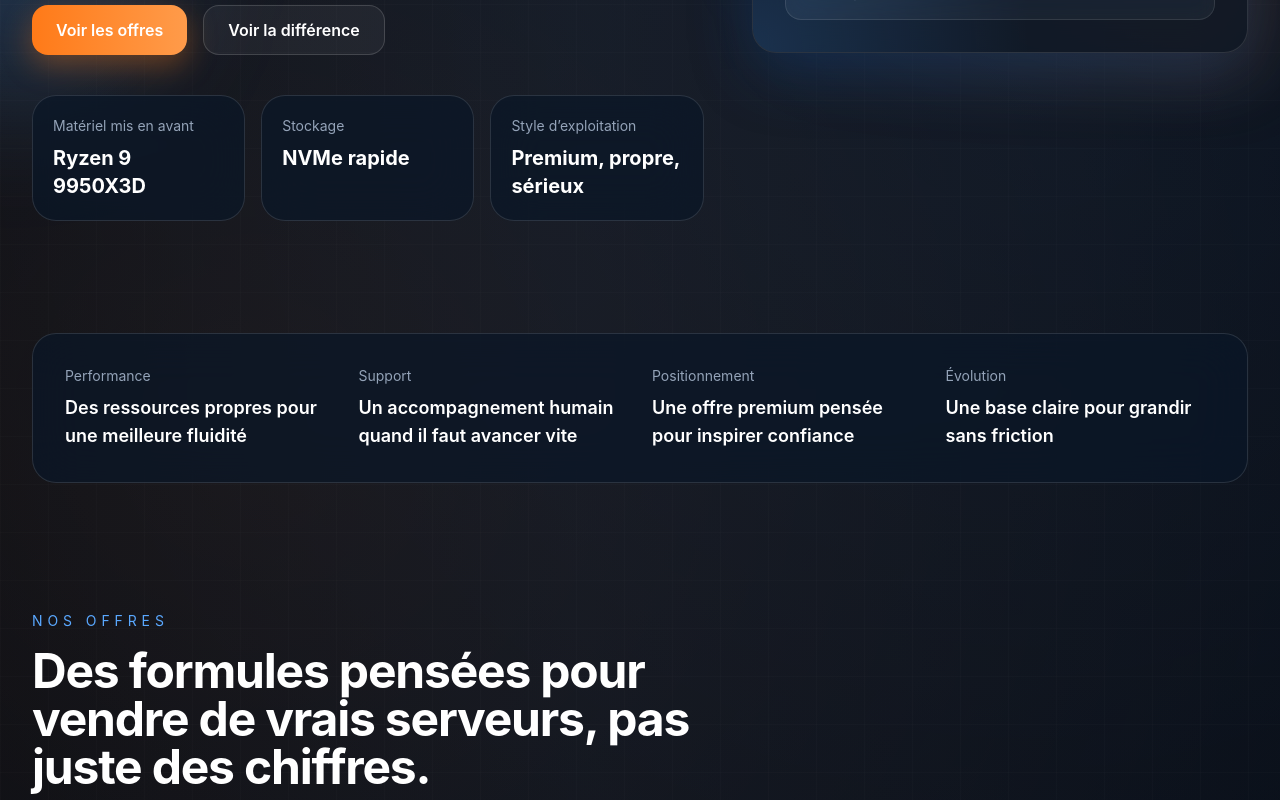
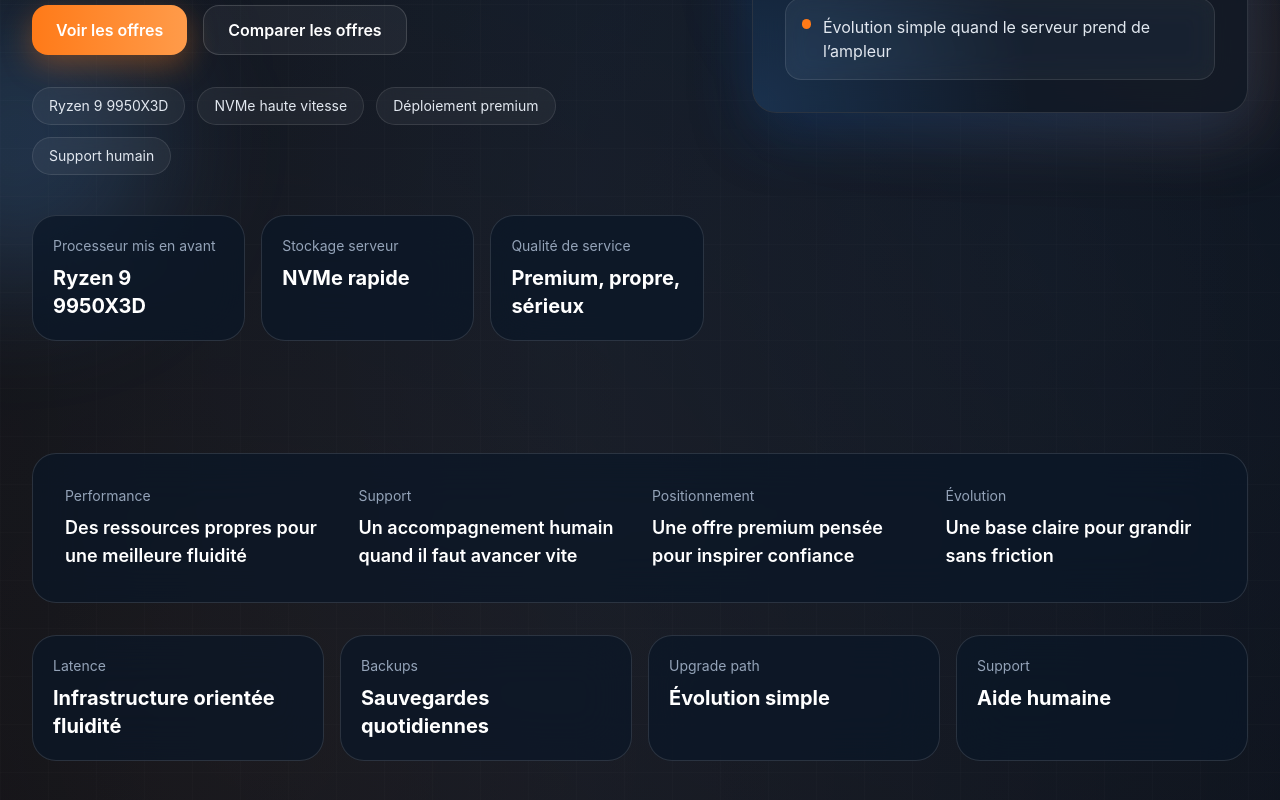
Before and after one commit to aiclawbot2026-hue/Web, a Next.js app: page / in a window 1280 px wide. Shown: the part 1100-1900 px from the top of the page. Built offline with nearby package versions, Linux system fonts and the light colour scheme.

Commit message:
Add V5 premium hoster sections

```diff
--- a/app/page.tsx
+++ b/app/page.tsx
@@ -116,6 +116,32 @@ const trust = [
   "Une communication premium qui rend le service crédible dès les premières secondes",
 ];
 
+const infraBadges = [
+  "Ryzen 9 9950X3D",
+  "NVMe haute vitesse",
+  "Déploiement premium",
+  "Support humain",
+];
+
+const addons = [
+  {
+    name: "Sauvegardes renforcées",
+    text: "Pour les serveurs qui veulent une stratégie de sauvegarde encore plus rassurante.",
+  },
+  {
+    name: "Support prioritaire",
+    text: "Pour les clients qui veulent des réponses plus rapides et un suivi plus direct.",
+  },
+  {
+    name: "Accompagnement migration",
+    text: "Pour déplacer un serveur existant avec moins de friction et plus de sérénité.",
+  },
+  {
+    name: "Évolution RAM / stockage",
+    text: "Pour accompagner la croissance sans casser l’existant ni repartir de zéro.",
+  },
+];
+
 export default function Page() {
   return (
     <main className="relative overflow-hidden bg-[#050b14] text-white">
@@ -157,20 +183,28 @@ export default function Page() {
 
             <div className="mt-8 flex flex-col gap-4 sm:flex-row">
               <a href="#offers" className="cta-primary">Voir les offres</a>
-              <a href="#comparison" className="cta-secondary">Voir la différence</a>
+              <a href="#comparison" className="cta-secondary">Comparer les offres</a>
+            </div>
+
+            <div className="mt-8 flex flex-wrap gap-3">
+              {infraBadges.map((item) => (
+                <div key={item} className="rounded-full border border-white/10 bg-white/5 px-4 py-2 text-sm text-slate-200 backdrop-blur-md">
+                  {item}
+                </div>
+              ))}
             </div>
 
             <div className="mt-10 grid max-w-4xl gap-4 sm:grid-cols-3">
               <div className="glass-card p-5">
-                <div className="text-sm text-slate-400">Matériel mis en avant</div>
+                <div className="text-sm text-slate-400">Processeur mis en avant</div>
                 <div className="mt-2 text-xl font-bold text-white">Ryzen 9 9950X3D</div>
               </div>
               <div className="glass-card p-5">
-                <div className="text-sm text-slate-400">Stockage</div>
+                <div className="text-sm text-slate-400">Stockage serveur</div>
                 <div className="mt-2 text-xl font-bold text-white">NVMe rapide</div>
               </div>
               <div className="glass-card p-5">
-                <div className="text-sm text-slate-400">Style d’exploitation</div>
+                <div className="text-sm text-slate-400">Qualité de service</div>
                 <div className="mt-2 text-xl font-bold text-white">Premium, propre, sérieux</div>
               </div>
             </div>
@@ -219,6 +253,29 @@ export default function Page() {
             <div>
               <div className="text-sm text-slate-400">Évolution</div>
               <div className="mt-2 text-lg font-semibold text-white">Une base claire pour grandir sans friction</div>
+            </div>
+          </div>
+        </div>
+      </section>
+
+      <section className="relative z-10 pb-8">
+        <div className="section-shell">
+          <div className="grid gap-4 md:grid-cols-4">
+            <div className="glass-card p-5">
+              <div className="text-sm text-slate-400">Latence</div>
+              <div className="mt-2 text-xl font-bold text-white">Infrastructure orientée fluidité</div>
+            </div>
+            <div className="glass-card p-5">
+              <div className="text-sm text-slate-400">Backups</div>
+              <div className="mt-2 text-xl font-bold text-white">Sauvegardes quotidiennes</div>
+            </div>
+            <div className="glass-card p-5">
+              <div className="text-sm text-slate-400">Upgrade path</div>
+              <div className="mt-2 text-xl font-bold text-white">Évolution simple</div>
+            </div>
+            <div className="glass-card p-5">
+              <div className="text-sm text-slate-400">Support</div>
+              <div className="mt-2 text-xl font-bold text-white">Aide humaine</div>
             </div>
           </div>
         </div>
@@ -326,6 +383,27 @@ export default function Page() {
       </section>
 
       <section className="relative z-10 py-24">
+        <div className="section-shell">
+          <div className="mb-6 max-w-3xl">
+            <div className="text-sm uppercase tracking-[0.35em] text-primary">Options & services</div>
+            <h2 className="section-title mt-4">Une offre serveur qui peut évoluer avec votre projet.</h2>
+            <p className="section-copy mt-5">
+              Le site doit aussi montrer que le service n’est pas figé. Vous pouvez démarrer proprement, puis ajouter les options qui correspondent réellement à votre besoin.
+            </p>
+          </div>
+
+          <div className="grid gap-6 md:grid-cols-2 xl:grid-cols-4">
+            {addons.map((item) => (
+              <div key={item.name} className="glass-card p-6">
+                <div className="text-xl font-bold text-white">{item.name}</div>
+                <p className="mt-4 leading-7 text-slate-300">{item.text}</p>
+              </div>
+            ))}
+          </div>
+        </div>
+      </section>
+
+      <section className="relative z-10 py-24">
         <div className="section-shell grid gap-6 lg:grid-cols-[0.95fr_1.05fr]">
           <div className="glass-card p-8 md:p-10">
             <div className="text-sm uppercase tracking-[0.35em] text-primary">Preuves & confiance</div>
@@ -382,6 +460,34 @@ export default function Page() {
         </div>
       </section>
 
+      <section className="relative z-10 py-24">
+        <div className="section-shell">
+          <div className="glass-card grid gap-6 p-8 md:grid-cols-3 md:p-10">
+            <div>
+              <div className="text-sm uppercase tracking-[0.35em] text-primary">Infrastructure</div>
+              <div className="mt-3 text-2xl font-bold text-white">Base matérielle haut de gamme</div>
+              <p className="mt-4 leading-7 text-slate-300">
+                Une présentation pensée pour montrer que le service repose sur un matériel sérieux et une logique d’exploitation propre.
+              </p>
+            </div>
+            <div>
+              <div className="text-sm uppercase tracking-[0.35em] text-primary">Usage</div>
+              <div className="mt-3 text-2xl font-bold text-white">Survie, communauté, moddé</div>
+              <p className="mt-4 leading-7 text-slate-300">
+                Le site parle autant aux petits serveurs privés qu’aux projets plus ambitieux qui ont besoin d’une base plus rassurante.
+              </p>
+            </div>
+            <div>
+              <div className="text-sm uppercase tracking-[0.35em] text-primary">Vente</div>
+              <div className="mt-3 text-2xl font-bold text-white">Une vraie page de vente serveur</div>
+              <p className="mt-4 leading-7 text-slate-300">
+                La structure est désormais pensée pour vendre : offres claires, arguments visibles, comparaison, confiance et appel à l’action.
+              </p>
+            </div>
+          </div>
+        </div>
+      </section>
+
       <section id="contact" className="relative z-10 py-24">
         <div className="section-shell">
           <div className="glass-card grid gap-8 p-8 md:grid-cols-[1fr_1fr] md:p-10">
@@ -416,6 +522,19 @@ export default function Page() {
           </div>
         </div>
       </section>
+      <footer className="relative z-10 border-t border-white/10 py-10">
+        <div className="section-shell flex flex-col gap-6 md:flex-row md:items-center md:justify-between">
+          <div>
+            <div className="text-lg font-bold tracking-[0.22em] text-white">FALCONHOST</div>
+            <div className="mt-2 text-sm text-slate-400">Hébergement Minecraft premium pensé pour la performance, la stabilité et une image sérieuse.</div>
+          </div>
+
+          <div className="grid gap-2 text-sm text-slate-400 md:text-right">
+            <div>Ryzen 9 9950X3D · NVMe · Support humain</div>
+            <div>Nom, Discord et email à finaliser</div>
+          </div>
+        </div>
+      </footer>
     </main>
   );
 }
```
